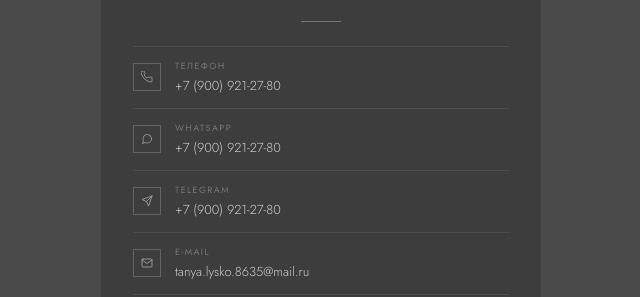
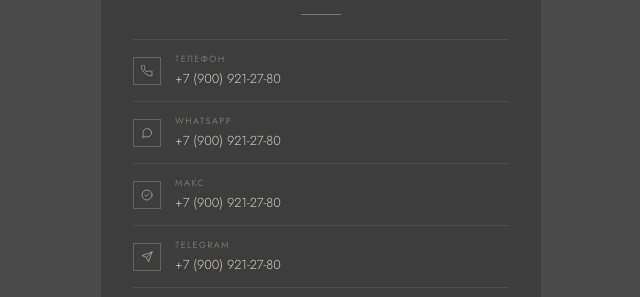
Before and after one commit to Tanechkal/vizitka, a plain HTML site: page index.html in a window 1280 px wide. Shown: the part 392-689 px from the top of the page, without its empty margins (319-959 px from the left). Drawn offline with nearby package versions, Linux system fonts and the light colour scheme.

Commit message:
Add files via upload

```diff
--- a/index.html
+++ b/index.html
@@ -55,6 +55,7 @@ body{font-family:'Jost',sans-serif;background:#4a4a4a;min-height:100vh;display:f
     <div class="contacts">
       <a class="ci" href="tel:+79009212780"><div class="ci-icon"><svg viewBox="0 0 24 24"><path d="M22 16.92v3a2 2 0 01-2.18 2 19.79 19.79 0 01-8.63-3.07A19.5 19.5 0 013.09 10.8a19.79 19.79 0 01-3.07-8.68A2 2 0 012 0h3a2 2 0 012 1.72 12.84 12.84 0 00.7 2.81 2 2 0 01-.45 2.11L6.09 7.91a16 16 0 006 6l1.27-1.27a2 2 0 012.11-.45 12.84 12.84 0 002.81.7A2 2 0 0122 14.92z"/></svg></div><div><span class="lbl">Телефон</span><span class="val">+7 (900) 921-27-80</span></div></a>
       <a class="ci" href="https://wa.me/79009212780" target="_blank"><div class="ci-icon"><svg viewBox="0 0 24 24"><path d="M21 11.5a8.38 8.38 0 01-.9 3.8 8.5 8.5 0 01-7.6 4.7 8.38 8.38 0 01-3.8-.9L3 21l1.9-5.7a8.38 8.38 0 01-.9-3.8 8.5 8.5 0 014.7-7.6 8.38 8.38 0 013.8-.9h.5a8.48 8.48 0 018 8v.5z"/></svg></div><div><span class="lbl">WhatsApp</span><span class="val">+7 (900) 921-27-80</span></div></a>
+            <a class="ci" href="https://max.ru/+79009212780" target="_blank"><div class="ci-icon"><svg viewBox="0 0 24 24" stroke="#9a9790" fill="none" stroke-width="1.5" stroke-linecap="round" stroke-linejoin="round"><circle cx="12" cy="12" r="10"/><path d="M8 12l2.5 2.5L16 9"/></svg></div><div><span class="lbl">Макс</span><span class="val">+7 (900) 921-27-80</span></div></a>
       <a class="ci" href="https://t.me/+79009212780" target="_blank"><div class="ci-icon"><svg viewBox="0 0 24 24"><line x1="22" y1="2" x2="11" y2="13"/><polygon points="22 2 15 22 11 13 2 9 22 2"/></svg></div><div><span class="lbl">Telegram</span><span class="val">+7 (900) 921-27-80</span></div></a>
       <a class="ci" href="mailto:tanya.lysko.8635@mail.ru"><div class="ci-icon"><svg viewBox="0 0 24 24"><path d="M4 4h16c1.1 0 2 .9 2 2v12c0 1.1-.9 2-2 2H4c-1.1 0-2-.9-2-2V6c0-1.1.9-2 2-2z"/><polyline points="22,6 12,13 2,6"/></svg></div><div><span class="lbl">E-mail</span><span class="val">tanya.lysko.8635@mail.ru</span></div></a>
     </div>
```
